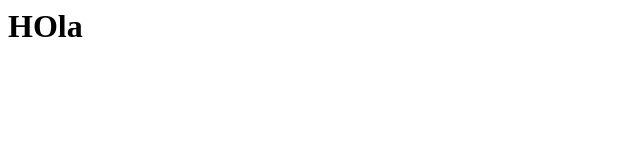
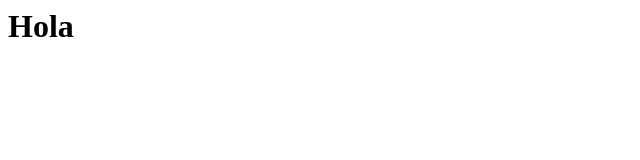
Before and after one commit to agutig/A-frame-test, a plain HTML site: page index.html in a window 1280 px wide. Shown: the full height of the page, 0-640 px from the left. Drawn offline with Linux system fonts and the light colour scheme.

Commit message:
Update index.html

```diff
--- a/index.html
+++ b/index.html
@@ -1,6 +1,6 @@
 
 <html>
 <body>
-  <h1>HOla</h1>
+  <h1>Hola</h1>
 </body>
 </html>
```
